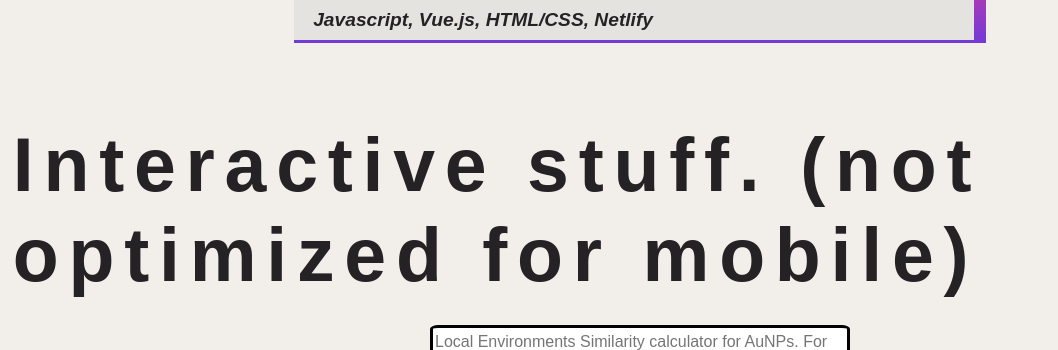
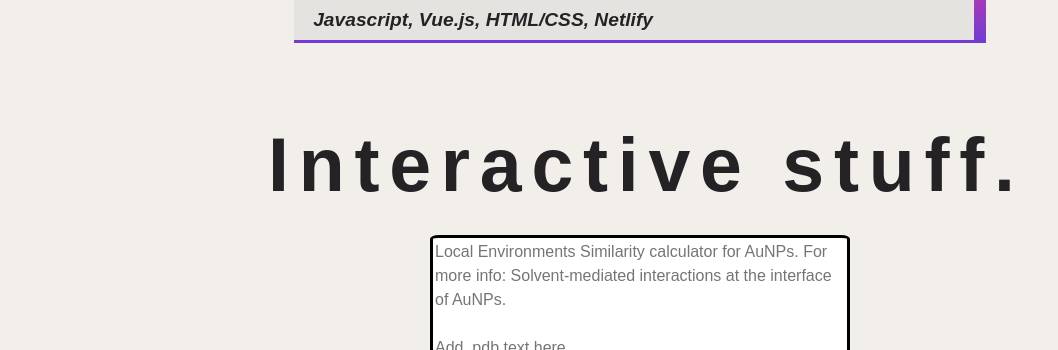
Before and after one commit to FNTwin/FrontEndVue, a Vue app: page / in a window 1280 px wide. Shown: the part 1763-2113 px from the top of the page, without its empty margins (0-1058 px from the left). Built offline with nearby package versions, Linux system fonts and the light colour scheme; what vue-particles would draw is missing.

Commit message:
removed stuff

```diff
--- a/src/components/projects.vue
+++ b/src/components/projects.vue
@@ -311,7 +311,7 @@
     </div>
     <div class="API">
       <div class="titleexp">
-        <h1 :style="correctcolor">Interactive stuff. (not optimized for mobile)</h1>
+        <h1 :style="correctcolor">Interactive stuff.</h1>
       </div>
       <similarity />
     </div>
```
